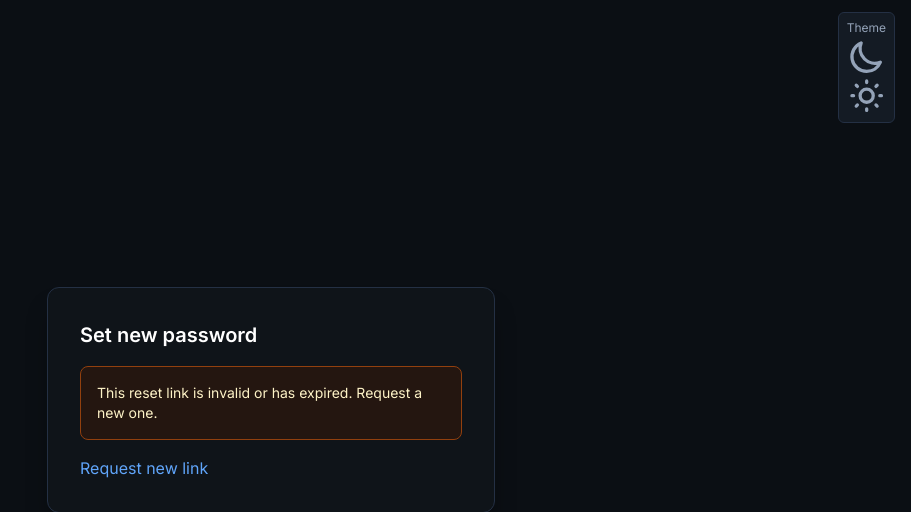
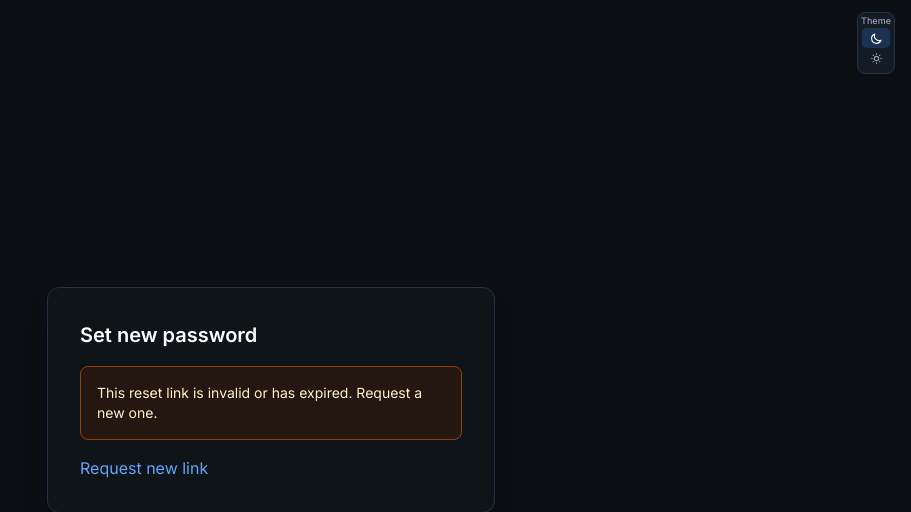
Before and after one commit to iamhaidar2/SkyMailr, a Django app: page /app/reset/1/1/ in a window 1280 px wide. Shown: the top 512 px of the page, without its empty margins (369-1280 px from the left). Run offline with Django 5.2, Linux system fonts and the light colour scheme; parts of the project's set-up code (start-up, migrations or seed data) failed here and were passed over.

Commit message:
Customer portal: compact vertical theme switcher (dark/light)
Replace the single toggle with a narrow pill: Theme label, moon and sun
buttons, active state highlight. Keeps localStorage and data-theme behavior.

Made-with: Cursor

```diff
--- a/apps/ui/static/ui/css/customer_theme.css
+++ b/apps/ui/static/ui/css/customer_theme.css
@@ -115,8 +115,7 @@ html[data-theme="light"] {
   background-color: var(--cs-main-bg);
 }
 
-.customer-mobile-menu-btn,
-.customer-theme-btn {
+.customer-mobile-menu-btn {
   border-radius: 0.375rem;
   border: 1px solid var(--cs-input-border);
   background-color: var(--cs-input-bg);
@@ -127,14 +126,74 @@ html[data-theme="light"] {
   transition: background-color 0.15s ease, color 0.15s ease;
 }
 
-.customer-mobile-menu-btn:hover,
-.customer-theme-btn:hover {
+.customer-mobile-menu-btn:hover {
   background-color: var(--cs-nav-hover);
   color: var(--cs-text);
 }
 
-.customer-theme-btn svg {
+/* Compact vertical theme switcher (moon = dark, sun = light) */
+.customer-theme-switcher {
+  display: flex;
+  flex-direction: column;
+  align-items: center;
+  flex-shrink: 0;
+  width: 2.375rem;
+  padding: 0.2rem 0.25rem 0.3rem;
+  border-radius: 0.5rem;
+  border: 1px solid var(--cs-input-border);
+  background-color: var(--cs-input-bg);
+}
+
+.customer-theme-label {
   display: block;
+  font-size: 0.5625rem;
+  line-height: 1.1;
+  font-weight: 500;
+  color: var(--cs-text-muted);
+  margin-bottom: 0.15rem;
+  text-align: center;
+}
+
+.customer-theme-icons {
+  display: flex;
+  flex-direction: column;
+  align-items: stretch;
+  gap: 1px;
+  width: 100%;
+}
+
+.customer-theme-segment {
+  display: flex;
+  align-items: center;
+  justify-content: center;
+  margin: 0;
+  padding: 0.2rem;
+  border: none;
+  border-radius: 0.3rem;
+  background: transparent;
+  color: var(--cs-text-muted);
+  cursor: pointer;
+  transition: background-color 0.12s ease, color 0.12s ease;
+}
+
+.customer-theme-segment:hover {
+  color: var(--cs-text);
+  background-color: var(--cs-nav-hover);
+}
+
+.customer-theme-segment--active {
+  background-color: rgba(59, 130, 246, 0.22);
+  color: var(--cs-nav-active-text);
+}
+
+html[data-theme="light"] .customer-theme-segment--active {
+  background-color: rgba(59, 130, 246, 0.15);
+}
+
+.customer-theme-icon {
+  display: block;
+  width: 0.8125rem;
+  height: 0.8125rem;
 }
 
 .portal-nav-backdrop {
--- a/apps/ui/templates/ui/customer/partials/portal_theme_controls.html
+++ b/apps/ui/templates/ui/customer/partials/portal_theme_controls.html
@@ -1,5 +1,11 @@
-<button type="button" id="portal-theme-toggle" class="customer-theme-btn inline-flex items-center gap-1.5" title="Toggle light/dark theme" aria-label="Toggle theme">
-  <span class="hidden sm:inline text-xs">Theme</span>
-  <svg id="portal-theme-moon" class="h-4 w-4" fill="none" stroke="currentColor" viewBox="0 0 24 24" aria-hidden="true"><path stroke-linecap="round" stroke-linejoin="round" stroke-width="2" d="M20.354 15.354A9 9 0 018.646 3.646 9.003 9.003 0 0012 21a9.003 9.003 0 008.354-5.646z"/></svg>
-  <svg id="portal-theme-sun" class="hidden h-4 w-4" fill="none" stroke="currentColor" viewBox="0 0 24 24" aria-hidden="true"><path stroke-linecap="round" stroke-linejoin="round" stroke-width="2" d="M12 3v1m0 16v1m9-9h-1M4 12H3m15.364 6.364l-.707-.707M6.343 6.343l-.707-.707m12.728 0l-.707.707M6.343 17.657l-.707.707M16 12a4 4 0 11-8 0 4 4 0 018 0z"/></svg>
-</button>
+<div class="customer-theme-switcher" role="group" aria-label="Color theme">
+  <span class="customer-theme-label">Theme</span>
+  <div class="customer-theme-icons">
+    <button type="button" id="portal-theme-dark" class="customer-theme-segment" title="Dark" aria-label="Dark theme" aria-pressed="true">
+      <svg class="customer-theme-icon" fill="none" stroke="currentColor" viewBox="0 0 24 24" aria-hidden="true"><path stroke-linecap="round" stroke-linejoin="round" stroke-width="2" d="M20.354 15.354A9 9 0 018.646 3.646 9.003 9.003 0 0012 21a9.003 9.003 0 008.354-5.646z"/></svg>
+    </button>
+    <button type="button" id="portal-theme-light" class="customer-theme-segment" title="Light" aria-label="Light theme" aria-pressed="false">
+      <svg class="customer-theme-icon" fill="none" stroke="currentColor" viewBox="0 0 24 24" aria-hidden="true"><path stroke-linecap="round" stroke-linejoin="round" stroke-width="2" d="M12 3v1m0 16v1m9-9h-1M4 12H3m15.364 6.364l-.707-.707M6.343 6.343l-.707-.707m12.728 0l-.707.707M6.343 17.657l-.707.707M16 12a4 4 0 11-8 0 4 4 0 018 0z"/></svg>
+    </button>
+  </div>
+</div>
--- a/apps/ui/templates/ui/customer/partials/portal_theme_script.html
+++ b/apps/ui/templates/ui/customer/partials/portal_theme_script.html
@@ -6,27 +6,25 @@
       try {
         localStorage.setItem(key, t);
       } catch (e) {}
-      var isDark = t !== "light";
-      var moon = document.getElementById("portal-theme-moon");
-      var sun = document.getElementById("portal-theme-sun");
-      if (moon && sun) {
-        moon.classList.toggle("hidden", isDark);
-        sun.classList.toggle("hidden", !isDark);
+      var isLight = t === "light";
+      var btnDark = document.getElementById("portal-theme-dark");
+      var btnLight = document.getElementById("portal-theme-light");
+      if (btnDark && btnLight) {
+        btnDark.classList.toggle("customer-theme-segment--active", !isLight);
+        btnLight.classList.toggle("customer-theme-segment--active", isLight);
+        btnDark.setAttribute("aria-pressed", isLight ? "false" : "true");
+        btnLight.setAttribute("aria-pressed", isLight ? "true" : "false");
       }
     }
-    document.getElementById("portal-theme-toggle")?.addEventListener("click", function () {
-      var cur = document.documentElement.getAttribute("data-theme") || "dark";
-      setTheme(cur === "dark" ? "light" : "dark");
+    function currentTheme() {
+      return document.documentElement.getAttribute("data-theme") || "dark";
+    }
+    document.getElementById("portal-theme-dark")?.addEventListener("click", function () {
+      setTheme("dark");
     });
-    (function syncIcons() {
-      var cur = document.documentElement.getAttribute("data-theme") || "dark";
-      var isDark = cur !== "light";
-      var moon = document.getElementById("portal-theme-moon");
-      var sun = document.getElementById("portal-theme-sun");
-      if (moon && sun) {
-        moon.classList.toggle("hidden", isDark);
-        sun.classList.toggle("hidden", !isDark);
-      }
-    })();
+    document.getElementById("portal-theme-light")?.addEventListener("click", function () {
+      setTheme("light");
+    });
+    setTheme(currentTheme());
   })();
 </script>
```
